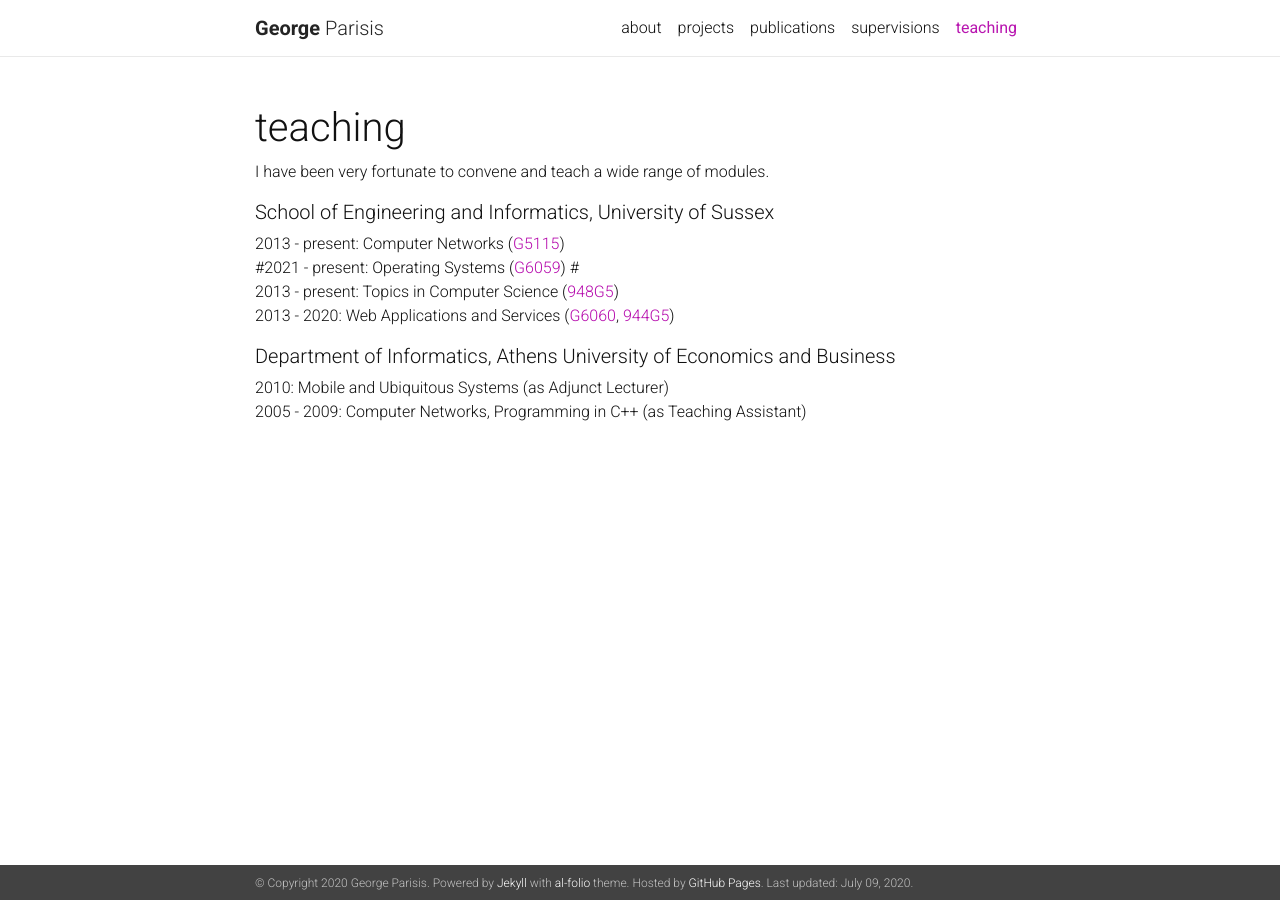
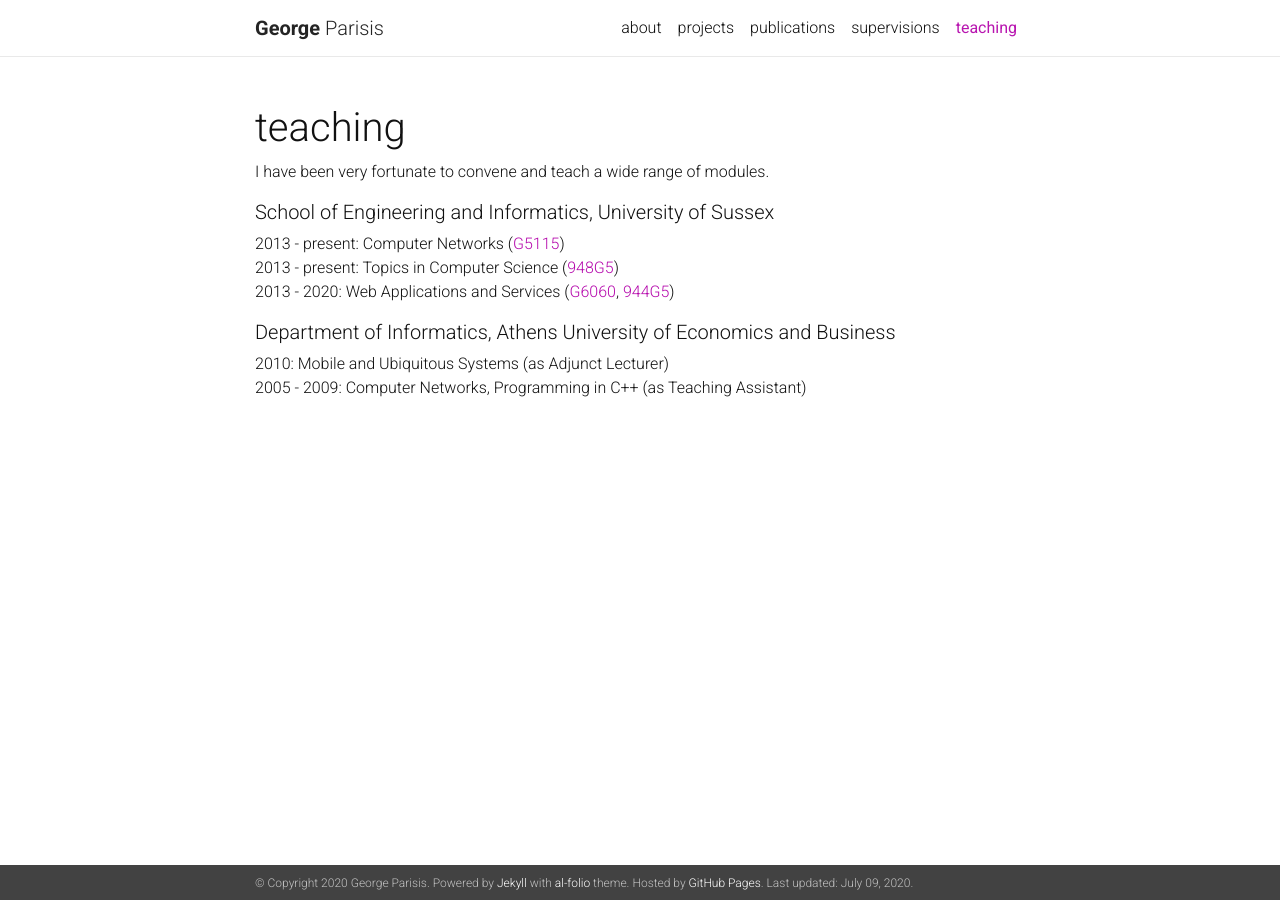
Before and after one commit to georgeparisis/georgeparisis.github.io, a Jekyll site: the page built from _pages/teaching.md, in a window 1280 px wide. Built offline with Jekyll 4.4.1, drawn with Linux system fonts in a browser that asks for light colours; nearby versions of some CDN libraries; a style sheet for code colours, icons or effects is not loaded.

Commit message:
removed OSes

```diff
--- a/_pages/teaching.md
+++ b/_pages/teaching.md
@@ -10,8 +10,7 @@ nav: true
 
 2013 - present: Computer Networks ([G5115](https://www.sussex.ac.uk/modules/2019/G5115-computer-networks){:target="_blank"})
 <br>
-#2021 - present: Operating Systems ([G6059](https://www.sussex.ac.uk/modules/2019/G6059-operating-systems){:target="_blank"})
-#<br>
+<!--2021 - present: Operating Systems ([G6059](https://www.sussex.ac.uk/modules/2019/G6059-operating-systems){:target="_blank"}) <br> -->
 2013 - present: Topics in Computer Science ([948G5](https://www.sussex.ac.uk/study/modules/undergraduate/2020/948G5-topics-in-computer-science){:target="_blank"})
 <br>
 2013 - 2020: Web Applications and Services ([G6060](https://www.sussex.ac.uk/modules/2019/G6060-web-applications-and-services){:target="_blank"}, [944G5](https://www.sussex.ac.uk/study/modules/undergraduate/2019/944G5-web-applications-and-services){:target="_blank"})
```
